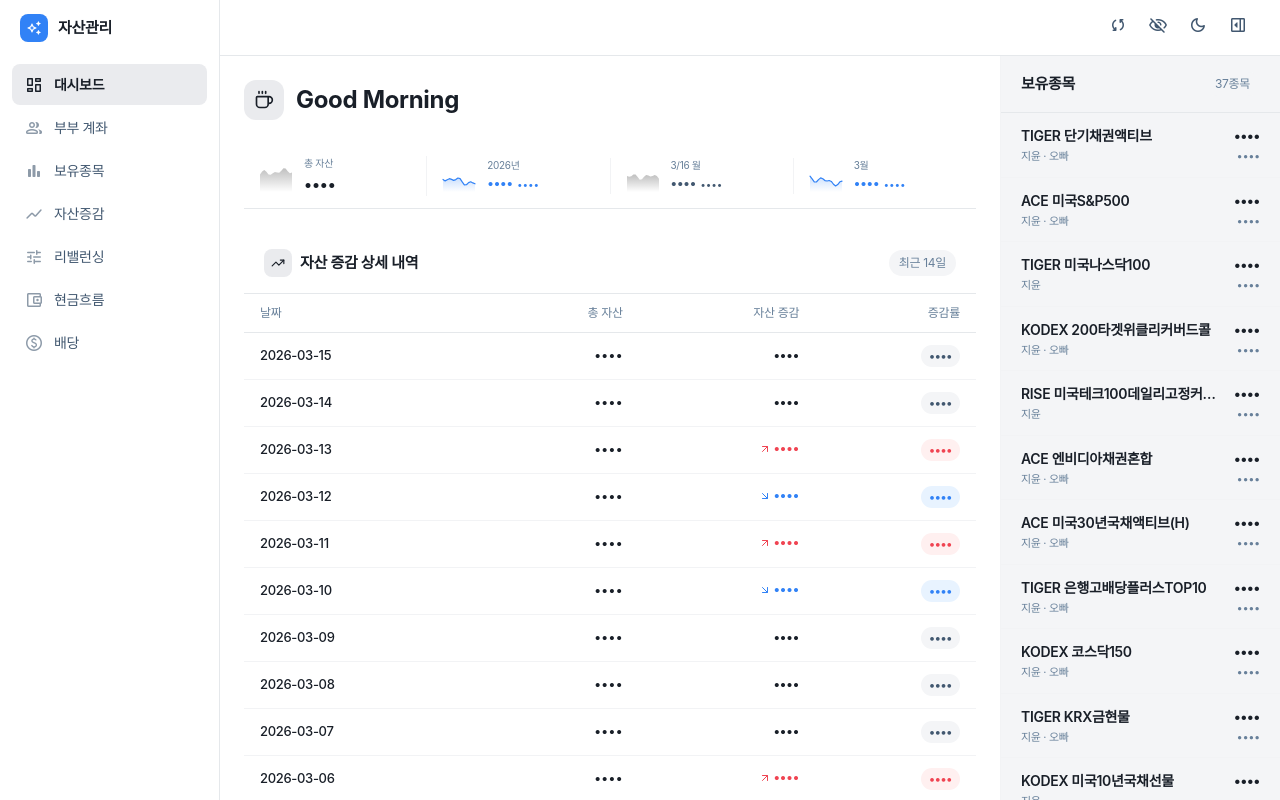
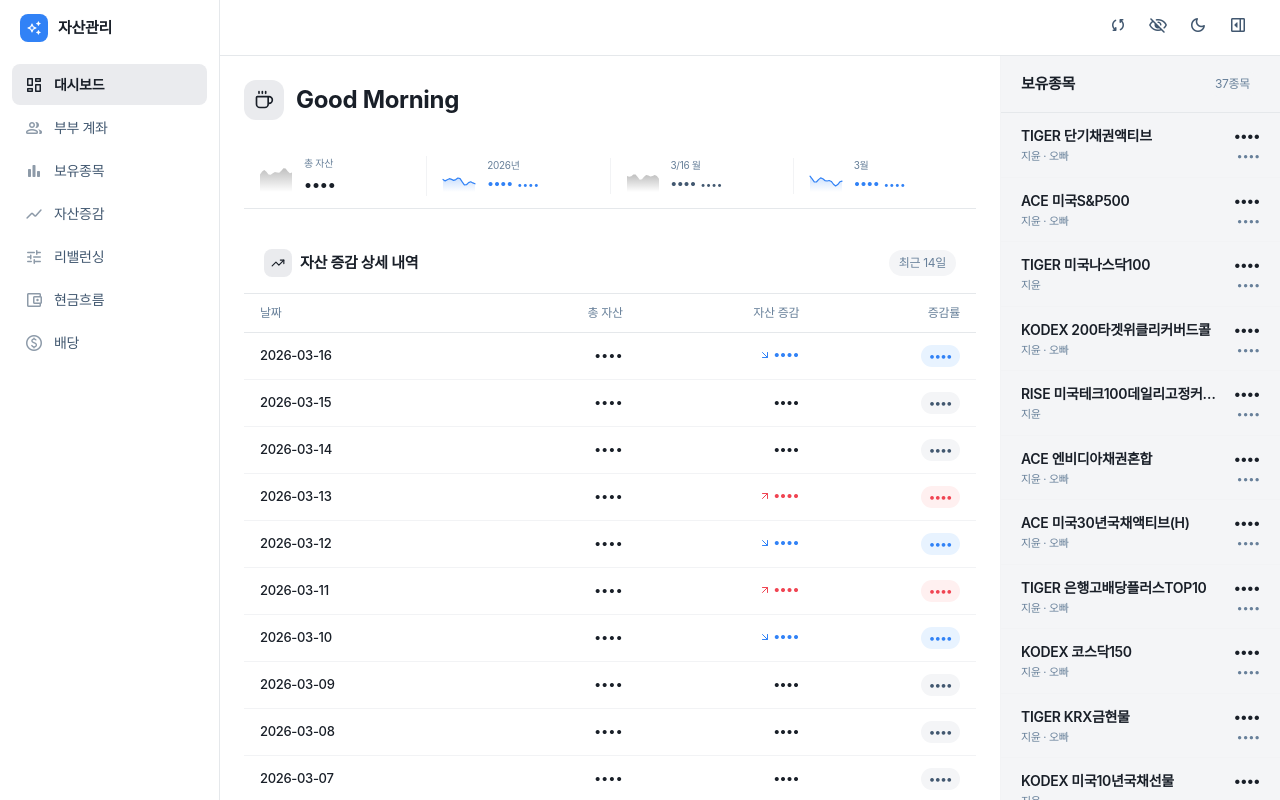
Before and after one commit to jilliankim200-lab/daily-log, a React (Vite) app: page / in a window 1280 px wide. Built offline with nearby package versions, Linux system fonts and the light colour scheme; no server answers; the database is empty; a web font is replaced by a local one.

Commit message:
Always show today's asset as first row in dashboard table

```diff
--- a/src/components/NewDashboard.tsx
+++ b/src/components/NewDashboard.tsx
@@ -310,8 +310,20 @@ export function NewDashboard() {
                     </tr>
                   </thead>
                   <tbody>
-                    {snapshots.slice(0, 14).map((snap, i) => {
-                      const prev = snapshots[i + 1];
+                    {(() => {
+                      // 오늘 현재 자산을 첫 행으로 추가
+                      const todayRow: DailySnapshot = {
+                        date: today,
+                        totalAsset,
+                        wifeAsset: wifeTotal,
+                        husbandAsset: husbandTotal,
+                        assetChange: dailyChange,
+                        changeRate: dailyRate,
+                      };
+                      const rows = todaySnap ? snapshots.slice(0, 14) : [todayRow, ...snapshots.slice(0, 13)];
+                      return rows;
+                    })().map((snap, i, arr) => {
+                      const prev = snap.date === today && !todaySnap ? snapshots[0] : (todaySnap ? snapshots[i + 1] : snapshots[i]);
                       const change = prev ? snap.totalAsset - prev.totalAsset : snap.assetChange;
                       const rate = prev && prev.totalAsset > 0 ? (change / prev.totalAsset) * 100 : snap.changeRate;
                       return (
```
